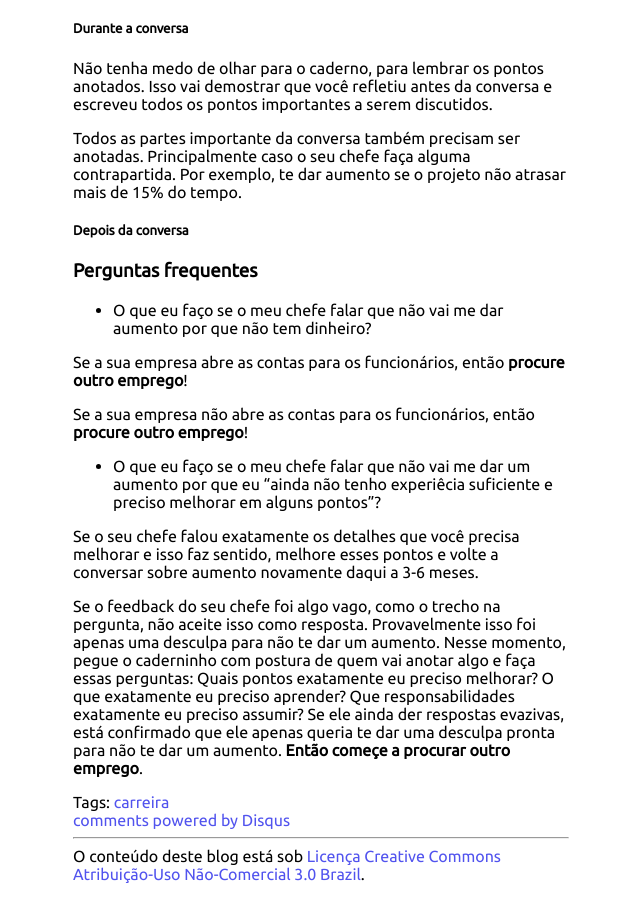
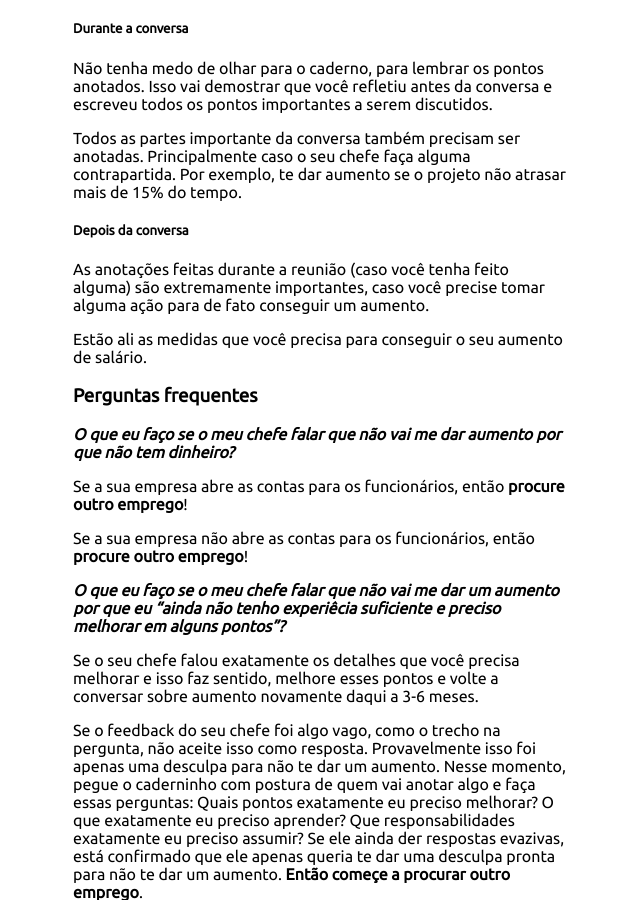
Before and after one commit to deniscostadsc/deniscostadsc.github.io, a Jekyll site: the page built from _posts/2015-09-12-como-pedir-aumento.md, in a window 1280 px wide and 900 px high, scrolled down 2208 px. Shown: the whole window, without its empty margins (319-959 px from the left). Built offline with Jekyll 4.4.1, drawn with Linux system fonts in a browser that asks for light colours; Markdown is read by kramdown in place of the engine named in the settings; comment, search, counter and statistics services are not loaded.

Commit message:
Escrevendo um pouco mais.

```diff
--- a/_posts/2015-09-12-como-pedir-aumento.md
+++ b/_posts/2015-09-12-como-pedir-aumento.md
@@ -114,11 +114,15 @@ aumento se o projeto não atrasar mais de 15% do tempo.
 
 ##### Depois da conversa
 
+As anotações feitas durante a reunião (caso você tenha feito alguma) são
+extremamente importantes, caso você precise tomar alguma ação para de fato conseguir um aumento.
+
+Estão ali as medidas que você precisa para conseguir o seu aumento de salário.
 
 ### Perguntas frequentes
 
-- O que eu faço se o meu chefe falar que não vai me dar aumento por que não tem
-dinheiro?
+*__O que eu faço se o meu chefe falar que não vai me dar aumento por que não tem
+dinheiro?__*
 
 Se a sua empresa abre as contas para os funcionários, então **procure outro
 emprego**!
@@ -126,8 +130,8 @@ emprego**!
 Se a sua empresa não abre as contas para os funcionários, então **procure outro
 emprego**!
 
-- O que eu faço se o meu chefe falar que não vai me dar um aumento por que eu
-"ainda não tenho experiêcia suficiente e preciso melhorar em alguns pontos"?
+*__O que eu faço se o meu chefe falar que não vai me dar um aumento por que eu
+"ainda não tenho experiêcia suficiente e preciso melhorar em alguns pontos"?__*
 
 Se o seu chefe falou exatamente os detalhes que você precisa melhorar e isso
 faz sentido, melhore esses pontos e volte a conversar sobre aumento novamente
```
